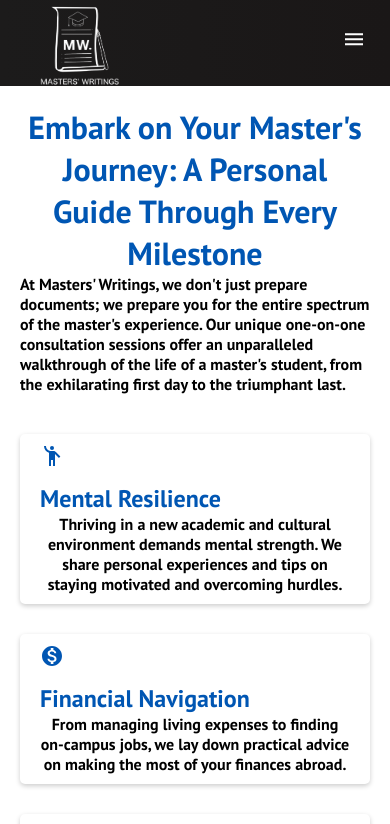
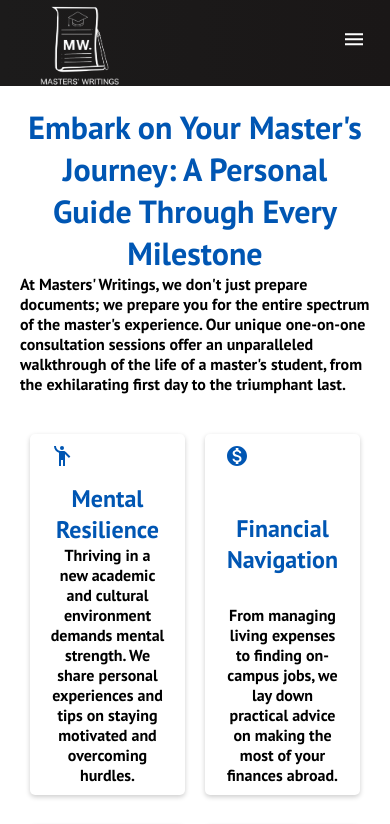
Before and after one commit to masterswritings/masterswritings, a React (Create React App) app: page /masterswritings/one-on-one-meeting in a window 390 px wide. Shown: the top 824 px of the page. Built offline with nearby package versions, Linux system fonts and the light colour scheme.

Commit message:
w commit

```diff
--- a/src/Components/pages/OneOnOneMeeting.css
+++ b/src/Components/pages/OneOnOneMeeting.css
@@ -61,10 +61,8 @@
 
   /* Further responsiveness for mobile */
   @media (max-width: 768px) {
-    .service-item {
-      flex-basis: 100%; /* Stack vertically on very small screens */
-    }
     .service-item h2, .service-item p {
       text-align: center;
     }
+
   }
```
